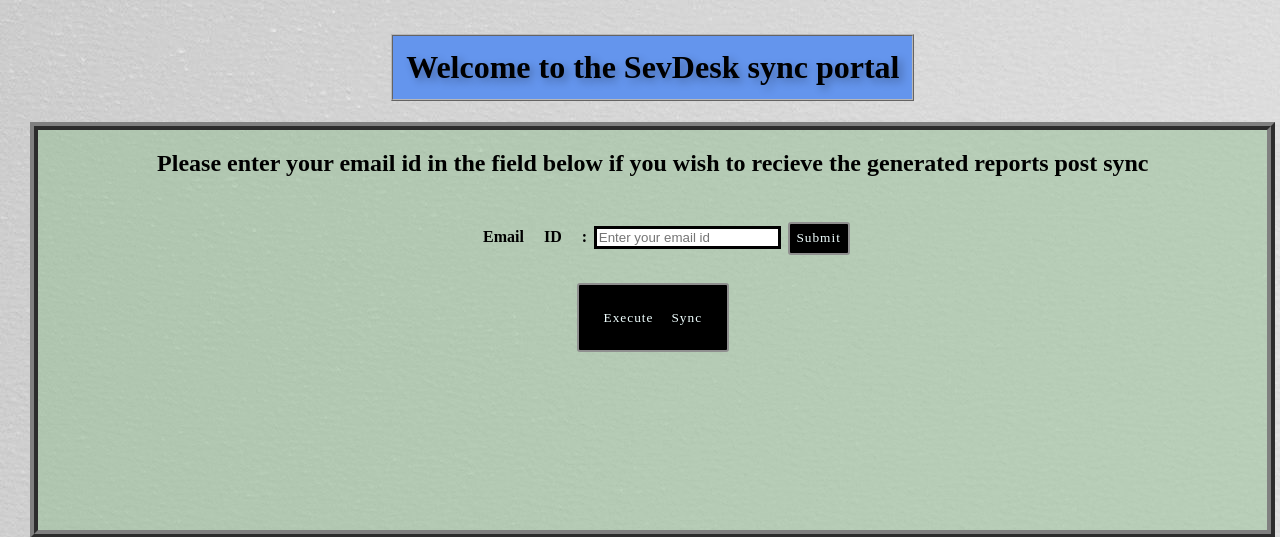
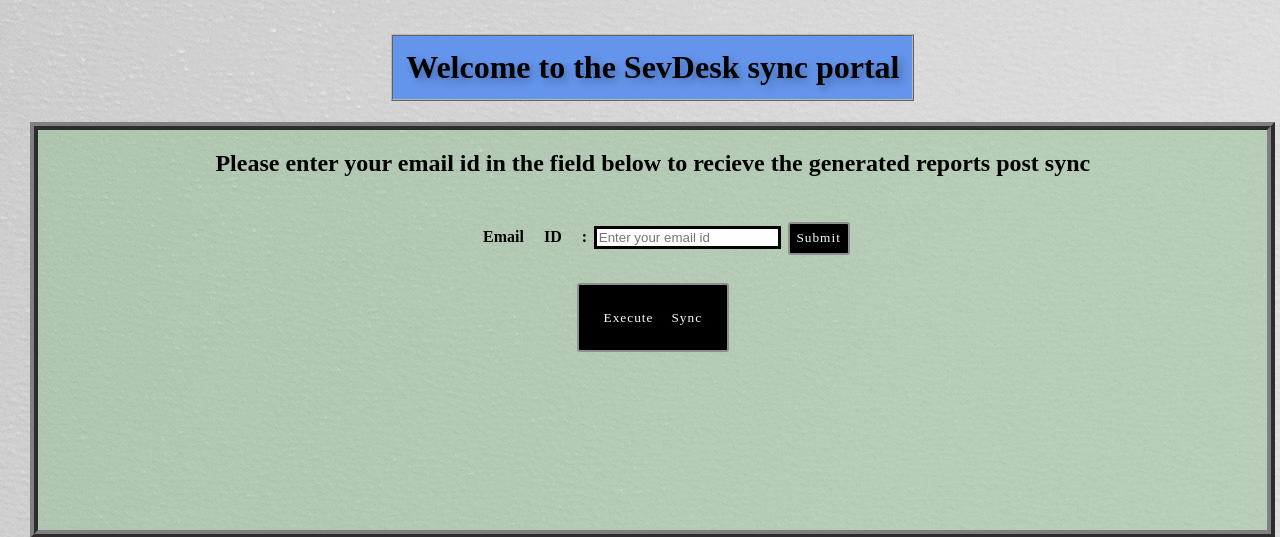
Before and after one commit to prakhar3146/sevDesk, a Flask app: page / in a window 1280 px wide; the page is wider, and only the part inside the window is pictured. Shown: the top 537 px of that part. Run offline with Flask 3, Linux system fonts and the light colour scheme.

Commit message:
Update index.html

```diff
--- a/templates/index.html
+++ b/templates/index.html
@@ -26,7 +26,7 @@
 <body>
     <h1> Welcome to the SevDesk sync portal</h1>
     <div class="content" id="page-content">
-        <h2>Please enter your email id in the field below if you wish to recieve the generated reports post sync</h2>
+        <h2>Please enter your email id in the field below to recieve the generated reports post sync</h2>
         <div class="sub-content">
         <label for="email">Email ID : </label>
         <input type="text" class="enter-mail" id="enter-mail" placeholder="Enter your email id" style="border: 3px solid black;"></input>
```
